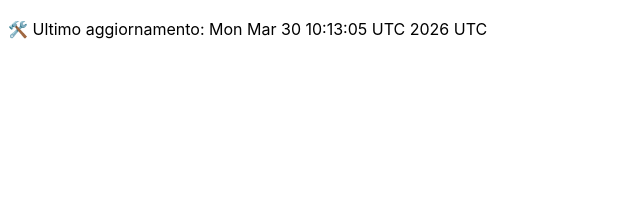
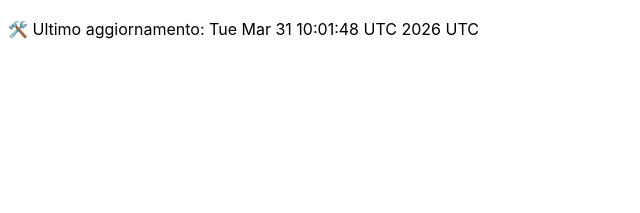
Before and after one commit to DanteTrb/DanteTrb.github.io, a Jekyll site: the page built from badges.md, in a window 1280 px wide. Shown: the top 213 px of the page, without its empty margins (0-640 px from the left). Built offline with Jekyll 4.4.1, drawn with Linux system fonts in a browser that asks for light colours; our own code applies the rules of GitHub Pages for plain Markdown files.

Commit message:
🛠️ Aggiornamento automatico badge

```diff
--- a/badges.md
+++ b/badges.md
@@ -1 +1 @@
-🛠️ Ultimo aggiornamento: Mon Mar 30 10:13:05 UTC 2026 UTC
+🛠️ Ultimo aggiornamento: Tue Mar 31 10:01:48 UTC 2026 UTC
```
